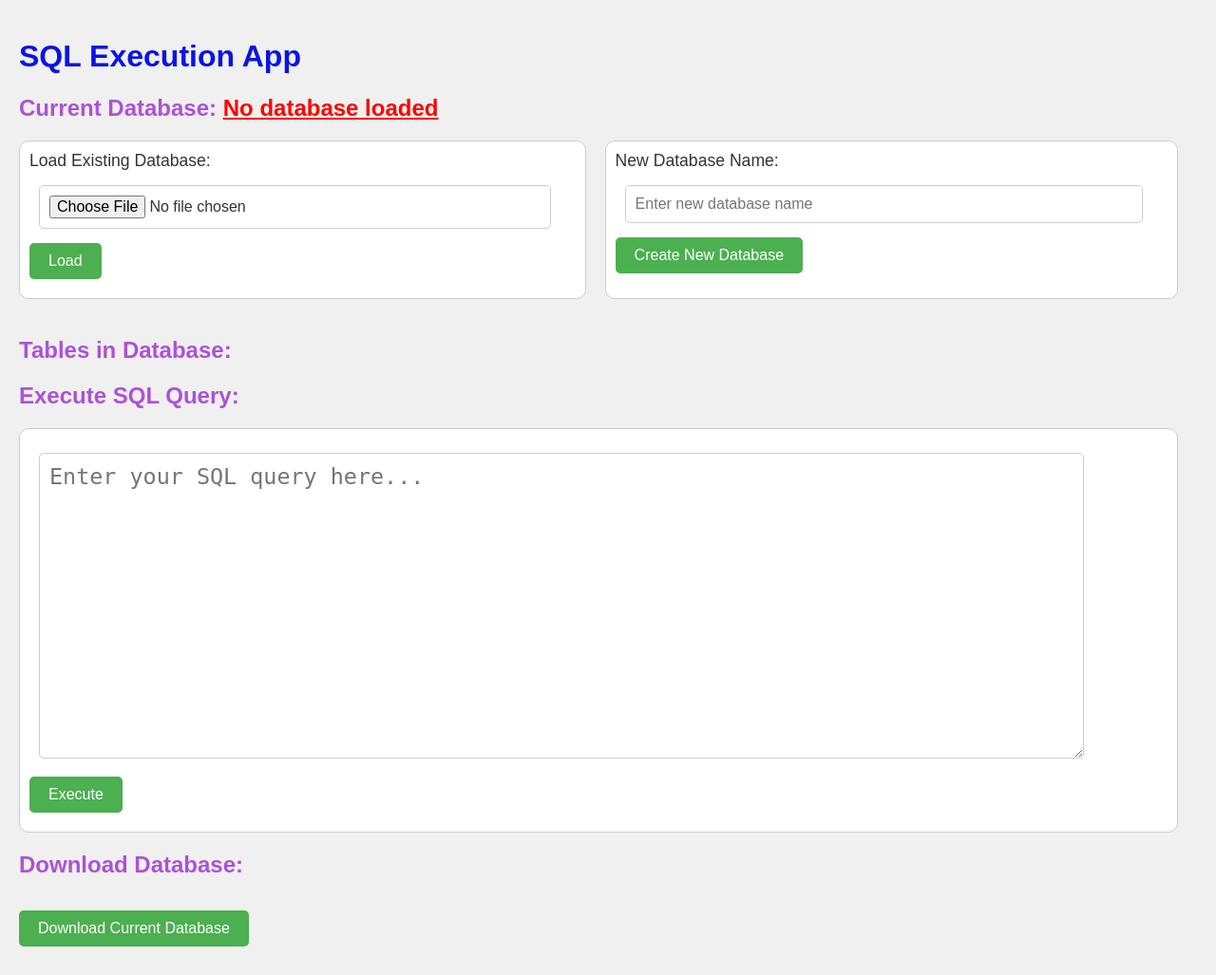
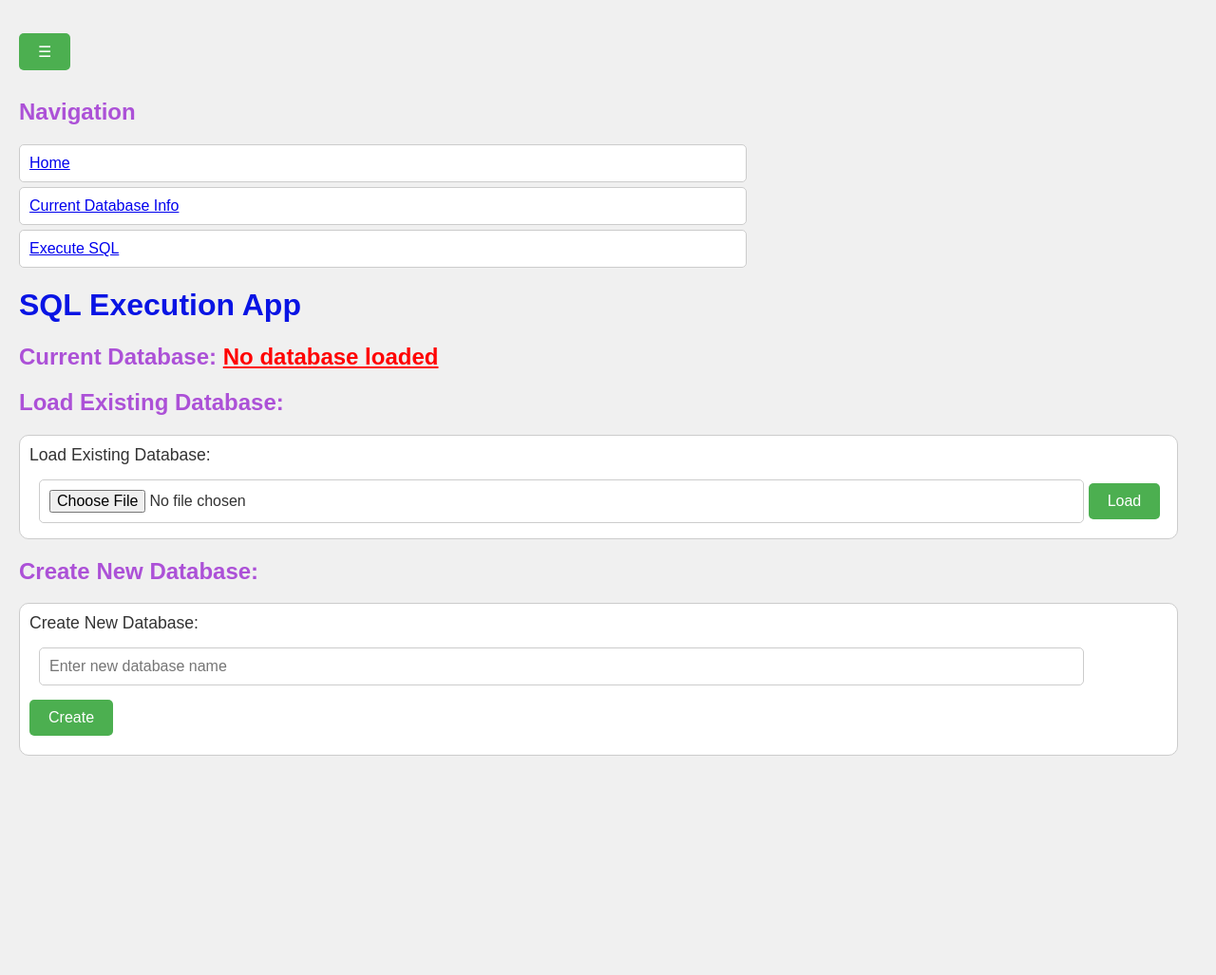
Before and after one commit to owl637/flask-web-app, a Flask app: page / in a window 1280 px wide. Shown: the whole page at 95% size. After the commit the page ends 796 px from the top, so only its background shows below. Run offline with Flask 3, Linux system fonts and the light colour scheme.

Commit message:
Update index.html

```diff
--- a/templates/index.html
+++ b/templates/index.html
@@ -1,87 +1,22 @@
-<!DOCTYPE html>
-<html lang="en">
-<head>
-    <meta charset="UTF-8">
-    <meta name="viewport" content="width=device-width, initial-scale=1.0">
-    <link rel="stylesheet" href="/static/styles.css">
-    <title>SQL Execution App</title>
-    <script>
-        function toggleView() {
-            var tableView = document.getElementById("table_view");
-            var arrayView = document.getElementById("array_view");
-            if (tableView.style.display === "none") {
-                tableView.style.display = "block";
-                arrayView.style.display = "none";
-            } else {
-                tableView.style.display = "none";
-                arrayView.style.display = "block";
-            }
-        }
-    </script>
-</head>
-<body>
+{% extends "base.html" %}
+
+{% block title %}Home{% endblock %}
+
+{% block content %}
     <h1>SQL Execution App</h1>
+    <h2>Current Database: <span>{{ db_name }}</span></h2>
 
-    <h2>Current Database:
-        <span>{{ db_name }}</span>
-    </h2>
-    <div class="db_info">
-        <form action="/load_db" method="post" enctype="multipart/form-data">
-            <label for="db_file">Load Existing Database:</label>
-            <input type="file" id="db_file" name="db_file" accept=".db">
-            <button type="submit">Load</button>
-        </form>
-
-        <form action="/create_db" method="post">
-            <label for="new_db_name">New Database Name:</label>
-            <input type="text" id="new_db_name" name="new_db_name" placeholder="Enter new database name">
-            <button type="submit">Create New Database</button>
-        </form>
-    </div>
-    <h2>Tables in Database:</h2>
-    <ul>
-        {% for table in tables %}
-            <li>{{ table }}</li>
-        {% endfor %}
-    </ul>
-
-    <h2>Execute SQL Query:</h2>
-    <form action="/execute_sql" method="post">
-        <textarea name="sql_query" rows="5" cols="60" placeholder="Enter your SQL query here...">{{ sql_query }}</textarea><br>
-        <button type="submit">Execute</button>
+    <h2>Load Existing Database:</h2>
+    <form action="{{ url_for('database_info') }}" method="post" enctype="multipart/form-data">
+        <label for="db_file">Load Existing Database:</label>
+        <input type="file" id="db_file" name="db_file" accept=".db">
+        <button type="submit">Load</button>
     </form>
 
-    {% if result %}
-        <h2>SQL Query Result:</h2>
-        <button onclick="toggleView()">Toggle View</button>
-        <div id="array_view" style="display: none;">
-            <pre>{{ result }}</pre>
-        </div>
-        <div id="table_view" style="display: block;">
-            <table class="styled-table">
-                <thead>
-                    <tr>
-                        {% for column in columns %}
-                            <th>{{ column }}</th>
-                        {% endfor %}
-                    </tr>
-                </thead>
-                <tbody>
-                    {% for row in result %}
-                        <tr>
-                            {% for column in columns %}
-                                <td>{{ row[column] }}</td>
-                            {% endfor %}
-                        </tr>
-                    {% endfor %}
-                </tbody>
-            </table>
-        </div>
-    {% endif %}
-
-    <h2>Download Database:</h2>
-    <a href="/download_db"><button type="button">Download Current Database</button></a>
-
-
-</body>
-</html>
+    <h2>Create New Database:</h2>
+    <form action="{{ url_for('create_db') }}" method="post">
+        <label for="new_db_name">Create New Database:</label>
+        <input type="text" id="new_db_name" name="new_db_name" placeholder="Enter new database name">
+        <button type="submit">Create</button>
+    </form>
+{% endblock %}
```
